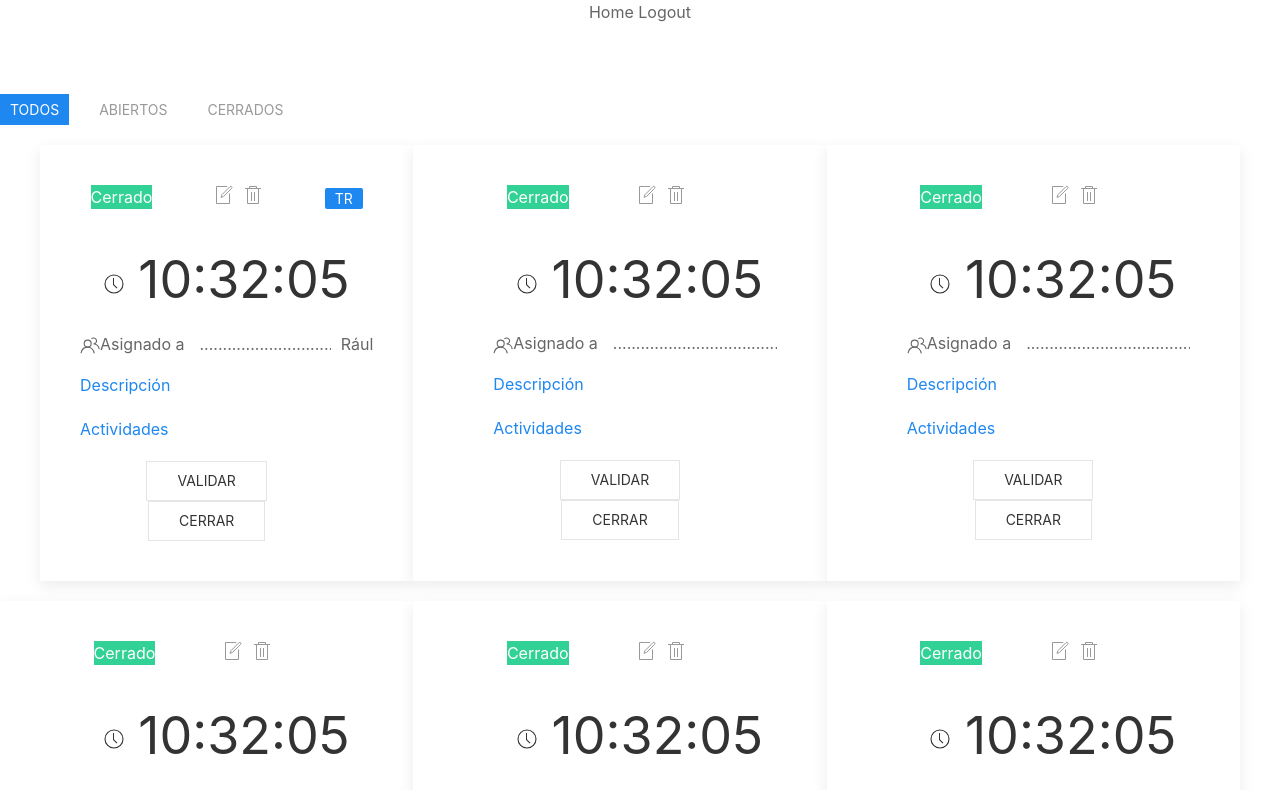
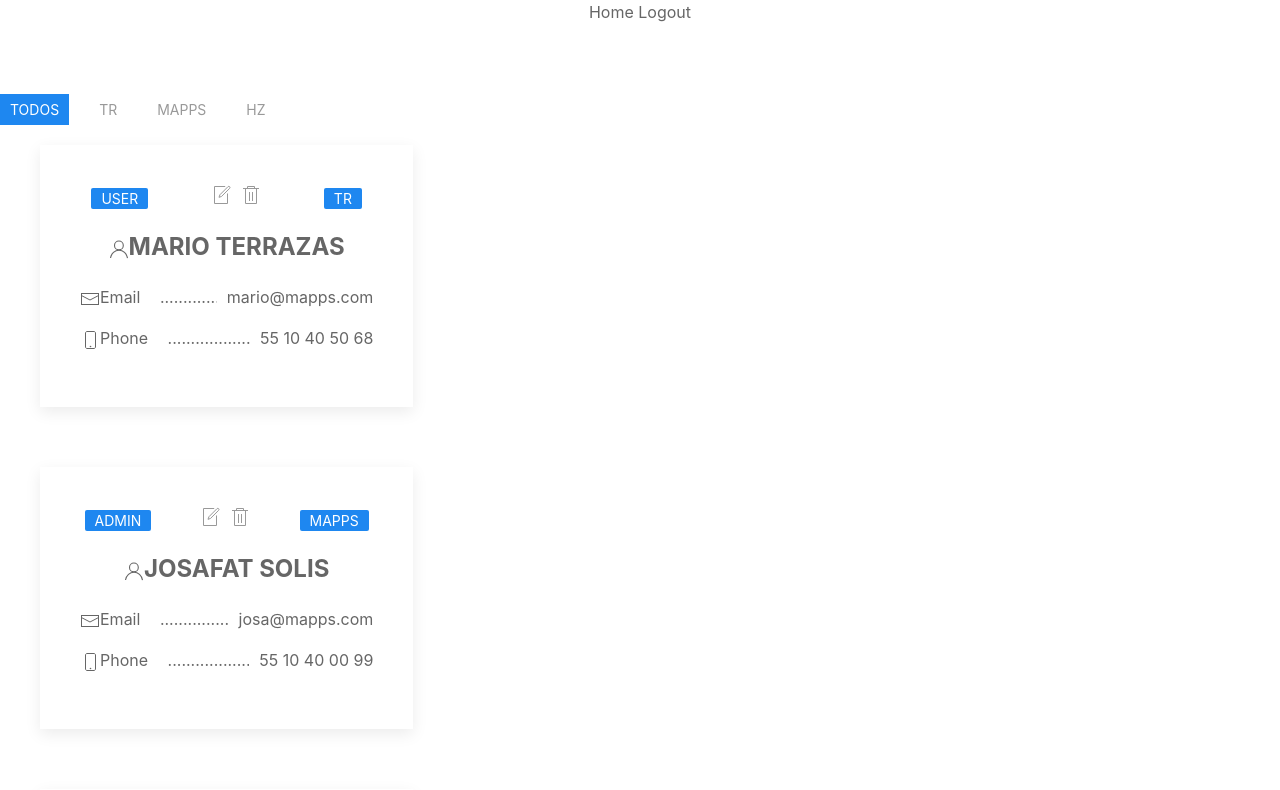
Before and after one commit to JosafatSolis/irondesk_front, a React (Create React App) app: page / in a window 1280 px wide. Shown: the top 790 px of the page. Built offline with nearby package versions, Linux system fonts and the light colour scheme.

Commit message:
UserCard avanzado, pendiente filtro y columnas

```diff
--- a/package.json
+++ b/package.json
@@ -6,6 +6,7 @@
     "@testing-library/jest-dom": "^4.2.4",
     "@testing-library/react": "^9.3.2",
     "@testing-library/user-event": "^7.1.2",
+    "dayjs": "^1.8.27",
     "formik": "^2.1.4",
     "react": "^16.13.1",
     "react-dom": "^16.13.1",
--- a/src/App.js
+++ b/src/App.js
@@ -6,6 +6,7 @@ import FormikForm from "./components/FormikForm";
 import NavBar from "./components/Navbar";
 import TenantsContainer from "./components/TenantsContainer";
 import TicketsContainer from "./components/TicketsContainer";
+import UsersContainer from "./components/UsersContainer";
 
 class App extends Component {
   render() {
@@ -14,7 +15,12 @@ class App extends Component {
         {/* <FormikForm /> */}
         <NavBar />
         {/* <TenantsContainer /> */}
-        <TicketsContainer />
+        {/* <TicketsContainer /> */}
+        <UsersContainer users={[
+          {id:"abc", email:"mario@mapps.com", role:"User", name: "Mario", lastName:"Terrazas", tenantCode:"TR", phone:"55 10 40 50 68" },
+          {id:"bcd", email:"josa@mapps.com", role:"Admin", name: "Josafat", lastName:"Solis", tenantCode:"MAPPS", phone:"55 10 40 00 99" },
+          {id:"bdc", email:"rod@mapps.com", role:"Admin", name: "Rodrigo", lastName:"Amador", tenantCode:"HZ", phone:"55 88 40 00 99" },
+          ]} />
       </div>
     );
   }
--- a/src/components/TicketCard.js
+++ b/src/components/TicketCard.js
@@ -1,10 +1,14 @@
 import React, { Component } from "react";
-import luxon, {DateTime} from 'luxon';
+import Timer from "./Timer";
+import dayjs from "dayjs";
+import relativeTime from "dayjs/plugin/relativeTime";
+dayjs.extend(relativeTime);
 
 export default class TicketCard extends Component {
   render() {
     return (
       <div className="uk-card-body">
+        {/* Encabezado con badges e íconos */}
         <div className="uk-grid uk-flex-around">
           <div>
             <div
@@ -34,16 +38,14 @@ export default class TicketCard extends Component {
             </ul>
           </div>
           <div>
-            <div class="uk-label">{this.props.tenantCode}</div>
+            <div className="uk-label">{this.props.tenantCode}</div>
           </div>
         </div>
-
-        <div className="uk-heading-small">
-          <span uk-icon="clock"></span> 10:32:05
-        </div>
+        {/* Timer actualizado en tiempo real */}
+        <Timer reportDate={this.props.reportDate} />
+        {/* Labels Asignado a .... X */}
         <div
-          className="uk-flex uk-flex-center uk-flex-column
-        uk-child-width-1-1"
+          className="uk-flex uk-flex-center uk-flex-column uk-child-width-1-1"
           style={{ alignItems: "start", justifyContent: "flex-end" }}
         >
           <div style={{ display: "flex", textAlign: "initial" }}>
@@ -54,43 +56,42 @@ export default class TicketCard extends Component {
             <div className="uk-margin-small-left">{this.props.assignated}</div>
             <hr />
           </div>
-
+          {/* Descripción colapsable */}
           <div className="container-fluid" style={{ textAlign: "initial" }}>
             <ul uk-accordion="multiple: true">
               <li className="uk-closed">
                 <a className="uk-accordion-title">Descripción</a>
                 <div className="uk-accordion-content">
-                  <article class="uk-comment uk-comment-primary uk-margin">
-                    <header
-                      class="uk-comment-header uk-grid-medium uk-flex-middle"
-                      uk-grid
-                    >
-                      <div class="uk-width-expand">
-                        <h4 class="uk-comment-title uk-margin-remove">
+                  <article className="uk-comment uk-comment-primary uk-margin">
+                    <header className="uk-comment-header uk-grid-medium uk-flex-middle">
+                      <div className="uk-width-expand">
+                        <h4 className="uk-comment-title uk-margin-remove">
                           <span uk-icon="user"></span>{" "}
                           <span>{this.props.user}</span>
                         </h4>
-                        {/* 25/05/2020 6:03 p.m. */}
-                        <span>25/05/2020 6:03 p.m.</span>
+                        <span>
+                          {dayjs(this.props.reportDate).format(
+                            "D/MM/YYYY h:mm a"
+                          )}
+                        </span>
                       </div>
                     </header>
-                    <div class="uk-comment-body uk-text-justify">
-                      <p>
-                        {this.props.description}
-                      </p>
+                    <div className="uk-comment-body uk-text-justify">
+                      <p>{this.props.description}</p>
                     </div>
                   </article>
                 </div>
               </li>
             </ul>
           </div>
+          {/* Actividades colapsables */}
           <div className="container-fluid" style={{ textAlign: "initial" }}>
             <ul uk-accordion="multiple: true">
               <li className="uk-closed">
                 <a className="uk-accordion-title">Actividades</a>
                 <div className="uk-accordion-content">
                   <div className="uk-overflow-auto uk-height-small uk-width-max uk-width-auto">
-                    <table class="uk-table uk-table-striped" style={{}}>
+                    <table className="uk-table uk-table-striped" style={{}}>
                       <thead>
                         <tr>
                           <th>Fecha</th>
@@ -98,14 +99,13 @@ export default class TicketCard extends Component {
                         </tr>
                       </thead>
                       <tbody>
-                        {/* {this.props.activities.map(activity => (
+                        {this.props.activities.map((activity) => (
                           <tr>
-                          <td>15/05 18:14</td>
-                          <td>
-                            {activity.activity}
-                          </td>
-                        </tr>
-                        ))} */}
+                            {/* 15/05 18:14 */}
+                            <td>{dayjs(activity.date).format("D/MM H:mm")}</td>
+                            <td>{activity.activity}</td>
+                          </tr>
+                        ))}
                       </tbody>
                     </table>
                   </div>
@@ -121,6 +121,7 @@ export default class TicketCard extends Component {
               </li>
             </ul>
           </div>
+          {/* Botones Cerrar / Validar */}
           <div className="uk-grid uk-flex-around">
             <div>
               <a className="uk-button uk-button-default">Validar</a>
@@ -131,65 +132,6 @@ export default class TicketCard extends Component {
           </div>
         </div>
       </div>
-    );
-
-    //     <table
-    //     class="uk-table uk-table-hover uk-table-divider"
-
-    //     >
-
-    //     <tbody>
-
-    //         <tr>
-    //             <td>HORA DE APERTURA   </td>
-    //             <td>10:22             </td>
-    //         </tr>
-
-    //         <tr>
-    //             <td>HORA DE CIERRE   </td>
-    //             <td>    PENDIENTE       </td>
-    //         </tr>
-
-    //         <tr>
-    //             <td>TENANT          </td>
-    //             <td>BT              </td>
-    //         </tr>
-
-    //         <tr>
-    //             <td>REPORTA         </td>
-    //             <td>Juan Perez      </td>
-    //         </tr>
-
-    //         <tr>
-    //             <td>ASIGNADO A       </td>
-    //             <td> El deivid     </td>
-    //         </tr>
-
-    //         <tr>
-    //             <td>DESCRIPCIÓN        </td>
-    //             <td>
-    //                 Dejo de funcionar el equipo BLABLABALABLABALABLABALBALABALAKSJDKLSAJDASHDIUFGIAUFBCAICBAIKCBAKJCBAICJBAIKCBAIBLDNCLJDCHNLJDKCHNDJLSKC
-    //             </td>
-    //         </tr>
-
-    //         <tr>
-    //             <td>ACTIVIDADES        </td>
-    //             <td
-
-    //             className="uk-column-1-1 container-fluid"
-    //             >
-    //                 <div>ACTIVIDAD 1 </div>
-    //                 <div>ACTIVIDAD 2 </div>
-    //                 <div>ACTIVIDAD 3 </div>
-    //                 <div>ACTIVIDAD 4 </div>
-
-    //             </td>
-    //         </tr>
-
-    //     </tbody>
-    // </table>
-
-    //             </div>
-    //         )
+    )
   }
 }
--- a/src/components/TicketsContainer.js
+++ b/src/components/TicketsContainer.js
@@ -4,15 +4,7 @@ import TicketCard from "./TicketCard";
 export default class TicketsContainer extends Component {
   render() {
     return (
-       <section className="uk-section">
-    {/* //     <div className="uk-container">
-    //       <div className="uk-grid uk-child-width-1-3">
-    //         <span className="uk-card uk-card-default uk-card-default">Algo</span>
-    //         <span>Algo</span>
-    //         <span>Algo</span>
-    //       </div>
-    //     </div> */}
-
+      <section className="uk-section">
         <div uk-filter="target: .js-filter">
           <ul className="uk-subnav uk-subnav-pill">
             <li className="uk-active" uk-filter-control="">
@@ -26,15 +18,35 @@ export default class TicketsContainer extends Component {
             </li>
           </ul>
           <div className="uk-container">
-            <div className="js-filter uk-grid uk-text-center uk-child-width-1-1 uk-child-width-1-2@s uk-child-width-1-3@m"
-                            uk-scrollspy="cls: uk-animation-fade; target: .uk-card; delay: 100; repeat: false" >
-              <div><div status="Abierto" className="uk-card uk-card-default uk-margin-bottom" >
-                <TicketCard code="BT" name="Bimbo Toluca" state="Closed" tenantCode="TR" assignated="Rául"
-                user="Pedro Suárez" reportDate={new Date()} description="Hubo un problema al iniciar el equipo porque no encendió correctamente a la hora que se ocupaba."
-                activities={[{date: "12-05-2020 18:54", activity: "Se revisó el equipo para ver que estuviera conectado correctamente y encendiera, no encendió."}]}
-                 />
-              </div></div>
-              <div status="Abierto" className="uk-card uk-card-default uk-margin-bottom">
+            <div
+              className="js-filter uk-grid uk-text-center uk-child-width-1-1 uk-child-width-1-2@s uk-child-width-1-3@m"
+              uk-scrollspy="cls: uk-animation-fade; target: .uk-card; delay: 100; repeat: false"
+            >
+              <div>
+                <div
+                  status="Abierto"
+                  className="uk-card uk-card-default uk-margin-bottom"
+                >
+                  <TicketCard
+                    key="1"
+                    state="Open"
+                    tenantCode="HZ"
+                    assignated="Rául"
+                    user="Pedro Suárez"
+                    reportDate={new Date(2020, 4, 24, 10, 15)}
+                    description="Hubo un problema al iniciar el equipo porque no encendió correctamente a la hora que se ocupaba."
+                    activities={[
+                      {
+                        key: "1",
+                        date: new Date(),
+                        activity:
+                          "Se revisó el equipo para ver que estuviera conectado correctamente y encendiera, no encendió.",
+                      },
+                    ]}
+                  />
+                </div>
+              </div>
+              {/* <div status="Abierto" className="uk-card uk-card-default uk-margin-bottom">
                 <TicketCard code="BT" name="Bimbo Toluca" />
               </div>
               <div status="Abierto" className="uk-card uk-card-default uk-margin-bottom">
@@ -72,12 +84,10 @@ export default class TicketsContainer extends Component {
               </div>
               <div status="Cerrado" className="uk-card uk-card-default uk-margin-bottom">
                 <TicketCard code="BT" name="Bimbo Toluca" />
-              </div>
+              </div> */}
             </div>
           </div>
         </div>
-
-
       </section>
     );
   }
--- /dev/null
+++ b/src/components/Timer.js
@@ -0,0 +1,35 @@
+import React, { Component } from "react";
+import dayjs from "dayjs";
+import relativeTime from 'dayjs/plugin/relativeTime';
+import { isInteger } from "formik";
+dayjs.extend(relativeTime);
+
+export default class Timer extends Component {
+    state = {
+        tick: false
+    }
+
+    constructor(params) {
+        super(params);
+        setInterval(() => {
+            this.setState({tick: !this.state.tick});
+        }, 1000)
+    }
+
+    render() {
+        let h = String(parseInt(dayjs().diff(dayjs(this.props.reportDate),"hour")) % 24);
+        let m = String(parseInt(dayjs().diff(dayjs(this.props.reportDate),"minute")) % 60);
+        let s = String(parseInt(dayjs().diff(dayjs(this.props.reportDate),"second")) % 60);
+        h = (h.length < 2) ? "0" + h : h;
+        m = (m.length < 2) ? "0" + m : m;
+        s = (s.length < 2) ? "0" + s : s;
+    return (
+        <div className="uk-heading-small">
+          <span uk-icon="clock"></span>
+          {
+           dayjs().diff(dayjs(this.props.reportDate),"day") +
+           'd ' + h + ":" + m + ":" + s}
+        </div>
+    )
+  }
+}
--- /dev/null
+++ b/src/components/UserCard.js
@@ -0,0 +1,62 @@
+import React, { Component } from "react";
+
+export default class TicketCard extends Component {
+  render() {
+    return (
+      <div className="uk-card-body">
+        {/* Encabezados con Rol, Tenant e íconos */}
+        <div className="uk-grid uk-flex-around">
+          <div>
+            <div className="uk-label">{this.props.role}</div>
+          </div>
+          <div>
+            <ul className="uk-iconnav">
+              <li>
+                <a href="#" uk-icon="icon: file-edit"></a>
+              </li>
+              <li>
+                <a href="#" uk-icon="icon: trash"></a>
+              </li>
+            </ul>
+          </div>
+          <div>
+            <div className="uk-label">{this.props.tenantCode}</div>
+          </div>
+        </div>
+        {/* Nombre y Apellido */}
+        <div className="uk-text-large uk-text-bold uk-margin">
+          <span uk-icon="user"></span>
+          {`${this.props.name.toUpperCase()} ${this.props.lastName.toUpperCase()}`}
+        </div>
+        {/* Labels Email .... X */}
+        <div
+          className="uk-flex uk-flex-center uk-flex-column uk-child-width-1-1"
+          style={{ alignItems: "start", justifyContent: "flex-end" }}
+        >
+          <div style={{ display: "flex", textAlign: "initial" }}>
+            <div className="uk-width-expand" uk-leader="">
+              <span uk-icon="mail"></span>
+              <span className="uk-margin">Email </span>
+            </div>
+            <div className="uk-margin-small-left">{this.props.email}</div>
+            <hr />
+          </div>
+        </div>
+        {/* Labels Phone .... X */}
+        <div
+          className="uk-flex uk-flex-center uk-flex-column uk-child-width-1-1"
+          style={{ alignItems: "start", justifyContent: "flex-end" }}
+        >
+          <div style={{ display: "flex", textAlign: "initial" }}>
+            <div className="uk-width-expand" uk-leader="">
+              <span uk-icon="phone"></span>
+              <span className="uk-margin">Phone </span>
+            </div>
+            <div className="uk-margin-small-left">{this.props.phone}</div>
+            <hr />
+          </div>
+        </div>
+      </div>
+    );
+  }
+}
--- /dev/null
+++ b/src/components/UsersContainer.js
@@ -0,0 +1,50 @@
+import React, { Component } from "react";
+import UserCard from "./UserCard";
+
+export default class UsersContainer extends Component {
+  render() {
+    return (
+      <section className="uk-section">
+        <div uk-filter="target: .js-filter">
+          {/* Filter Controls */}
+          <ul className="uk-subnav uk-subnav-pill">
+            <li className="uk-active" uk-filter-control="">
+              <a href="#">Todos</a>
+            </li>
+            {[...new Set(this.props.users.map(user => user.tenantCode))].map(tenant => (
+                 <li uk-filter-control={"[tenant='" + tenant + "']"}>
+                 <a href="#">{tenant}</a>
+               </li>
+            ))}
+          </ul>
+          {/* Layout items */}
+          <div className="uk-container">
+            {this.props.users.map((user) => (
+              <div
+                className="js-filter uk-grid uk-text-center uk-child-width-1-1 uk-child-width-1-2@s uk-child-width-1-3@m"
+                uk-scrollspy="cls: uk-animation-fade; target: .uk-card; delay: 100; repeat: false"
+              >
+                <div>
+                  <div
+                    tenant={user.tenantCode}
+                    className="uk-card uk-card-default uk-margin-bottom"
+                  >
+                    <UserCard
+                      key={user.id}
+                      tenantCode={user.tenantCode}
+                      role={user.role}
+                      name={user.name}
+                      lastName={user.lastName}
+                      email={user.email}
+                      phone={user.phone}
+                    />
+                  </div>
+                </div>
+              </div>
+            ))}
+          </div>
+        </div>
+      </section>
+    );
+  }
+}
```
Also changed, not shown: 2 other files (tests, documents, lock files or other folders).
